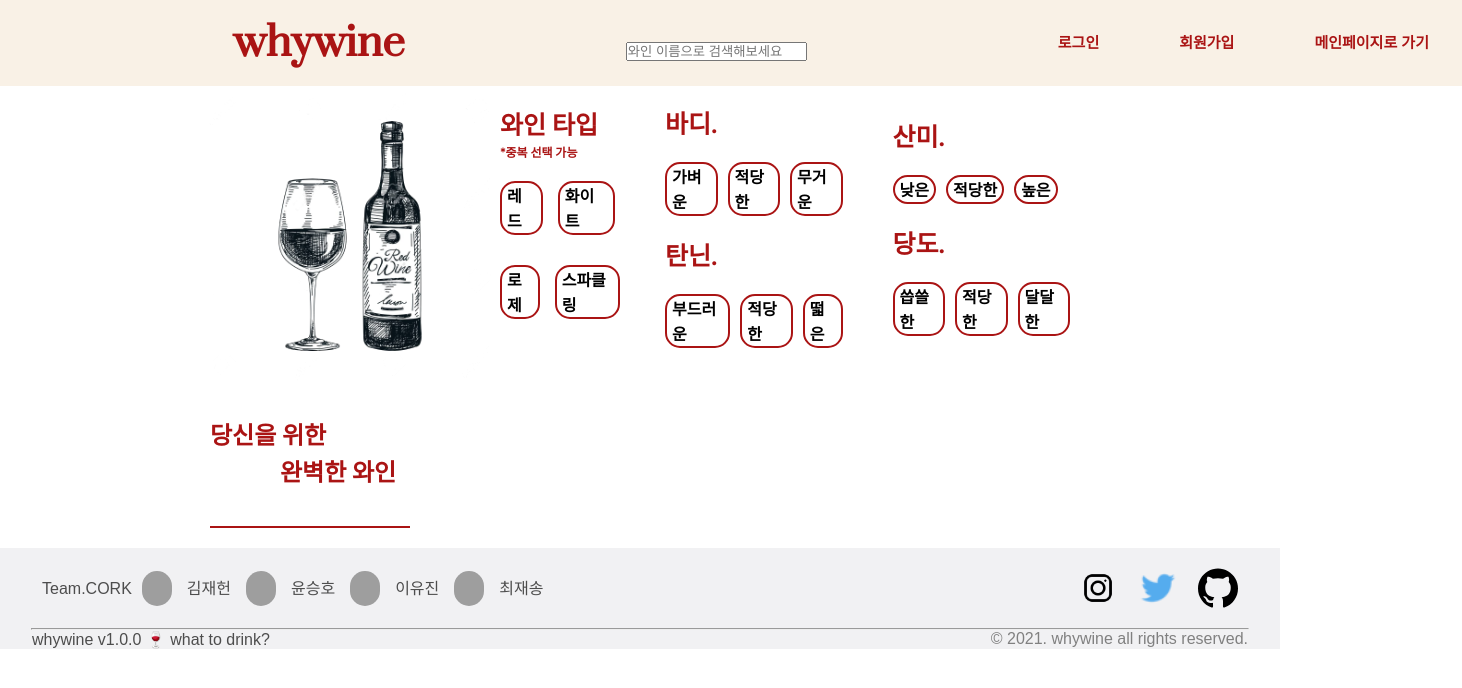
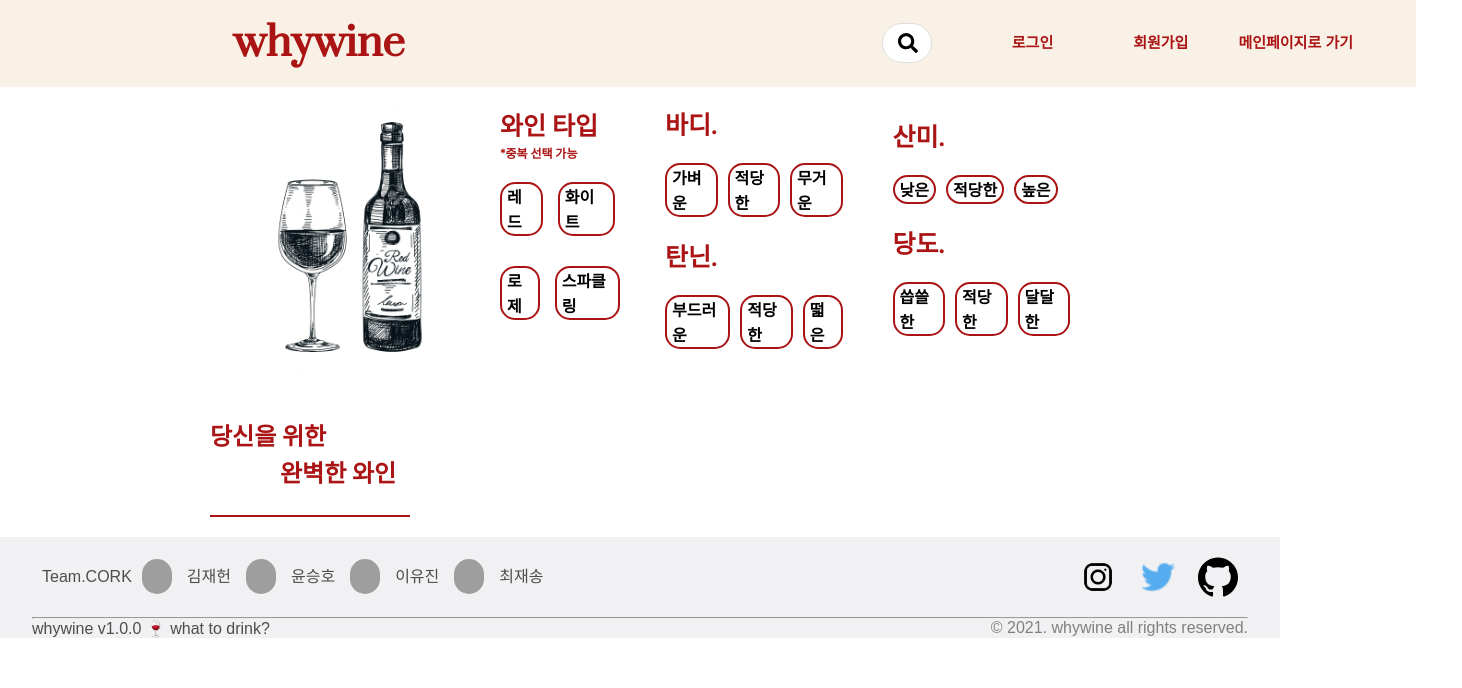
Before and after one commit to codestates/whywine-client, a React (Create React App) app: page /main in a window 1280 px wide. Shown: the top 688 px of the page, 1462 px wide, since content can reach past the window. Built offline with nearby package versions, Linux system fonts and the light colour scheme; no server answers; grey boxes are pictures that could not be loaded.

Commit message:
css: 검색 창, 검색페이지 뒤로가기 버튼 / #123

```diff
--- /dev/null
+++ b/src/components/atoms/Imgs/GoBackBtn.tsx
@@ -0,0 +1,17 @@
+import React from "react";
+import { FontAwesomeIcon } from "@fortawesome/react-fontawesome";
+import { faArrowAltCircleLeft } from "@fortawesome/free-solid-svg-icons";
+
+interface State {
+  goBack: () => void;
+}
+export default function GoBackBtn({ goBack }: State) {
+  return (
+    <FontAwesomeIcon
+      icon={faArrowAltCircleLeft}
+      size="2x"
+      onClick={goBack}
+      style={{ cursor: "pointer" }}
+    />
+  );
+}
--- a/src/components/atoms/Inputs/MainSearch.tsx
+++ b/src/components/atoms/Inputs/MainSearch.tsx
@@ -1,4 +1,5 @@
 import React, { useState } from "react";
+import SearchImg from "../Imgs/SearchImg";
 
 interface State {
   handleSearchInput: (e: any) => void;
--- a/src/components/organisms/Cards/MainWineSearchCard.tsx
+++ b/src/components/organisms/Cards/MainWineSearchCard.tsx
@@ -141,7 +141,6 @@ const MainWineSearchCard = ({ searchWine }: wineData) => {
               })}
             </div>
           </div>
-          <ClickWine isClicked={isClicked} />
         </div>
       </div>
     </li>
--- a/src/components/organisms/Header/Header.tsx
+++ b/src/components/organisms/Header/Header.tsx
@@ -49,12 +49,12 @@ function LandingHeader({ handleSearchInput, handleClickSearchBtn }: State) {
       {isLogin ? (
         <div className="MainHeader ">
           <Title />
-          <MainSearchBar
-            handleSearchInput={handleSearchInput}
-            handleClickSearchBtn={handleClickSearchBtn}
-          />
 
           <div className="headerMeun">
+            <MainSearchBar
+              handleSearchInput={handleSearchInput}
+              handleClickSearchBtn={handleClickSearchBtn}
+            />
             <GoToMainBtn />
             <Logout setIslogin={setIslogin} />
             <MyAccount />
@@ -63,12 +63,12 @@ function LandingHeader({ handleSearchInput, handleClickSearchBtn }: State) {
       ) : (
         <div className="MainHeader ">
           <Title />
-          <MainSearchBar
-            handleSearchInput={handleSearchInput}
-            handleClickSearchBtn={handleClickSearchBtn}
-          />
 
           <div className="headerMeun">
+            <MainSearchBar
+              handleSearchInput={handleSearchInput}
+              handleClickSearchBtn={handleClickSearchBtn}
+            />
             <SignIn openModal={openSignInModal} />
             <SignUp openModal={openSignUpModal} />
             <GoToMainBtn />
--- a/src/components/templates/MainPages/Main.tsx
+++ b/src/components/templates/MainPages/Main.tsx
@@ -11,6 +11,7 @@ import axios from "axios";
 import dotenv from "dotenv";
 import { list } from "@chakra-ui/styled-system";
 import Loading from "../../atoms/Imgs/Loading";
+import GoBackBtn from "../../atoms/Imgs/GoBackBtn";
 dotenv.config();
 const server = process.env.REACT_APP_API_SERVER || "https://localhost:4000";
 
@@ -169,7 +170,7 @@ const Main = () => {
         <Loading />
       ) : isSearch ? (
         <div>
-          <button onClick={goBack}>뒤로가기</button>
+          <GoBackBtn goBack={goBack} />
           <Search searchWine={searchWine} hasData={hasData} />
         </div>
       ) : (
--- a/src/index.css
+++ b/src/index.css
@@ -1,6 +1,7 @@
 * {
   margin: 0;
   padding: 0;
+  box-sizing: border-box;
 }
 
 ul {
@@ -649,13 +650,33 @@ section {
   width: 50%;
   justify-content: space-between;
 }
+.mainSearch {
+  border: 1px solid #dedede;
+  border-radius: 32px;
+  width: 50px;
+  height: 40px;
+  outline: none;
+  padding: 5px 0 5px 48px;
+  font-size: 15px;
+  font-weight: 600;
+  line-height: normal;
+  font-weight: 400;
+  color: #333;
+  background-image: url(./img/search.svg);
+  background-repeat: no-repeat;
+  background-size: 20px;
+  background-position: 15px;
+  transition: all 0.5s;
+}
+.mainSearch:hover {
+  width: 250px;
+  transition: all 0.5s;
+}
 .mainSearchBar {
-  display: flex;
-  flex-direction: row;
   z-index: 1;
 }
-.mainSearchBtn {
-  margin: 0;
+.goBackBtn {
+  background-image: url(./components/atoms/Imgs/GoBackBtn.tsx);
 }
 
 .likeHover {
```
Also changed, not shown: src/components/atoms/Imgs/SearchImg.tsx (added, +7 -0 lines), src/img/search.svg (added).
